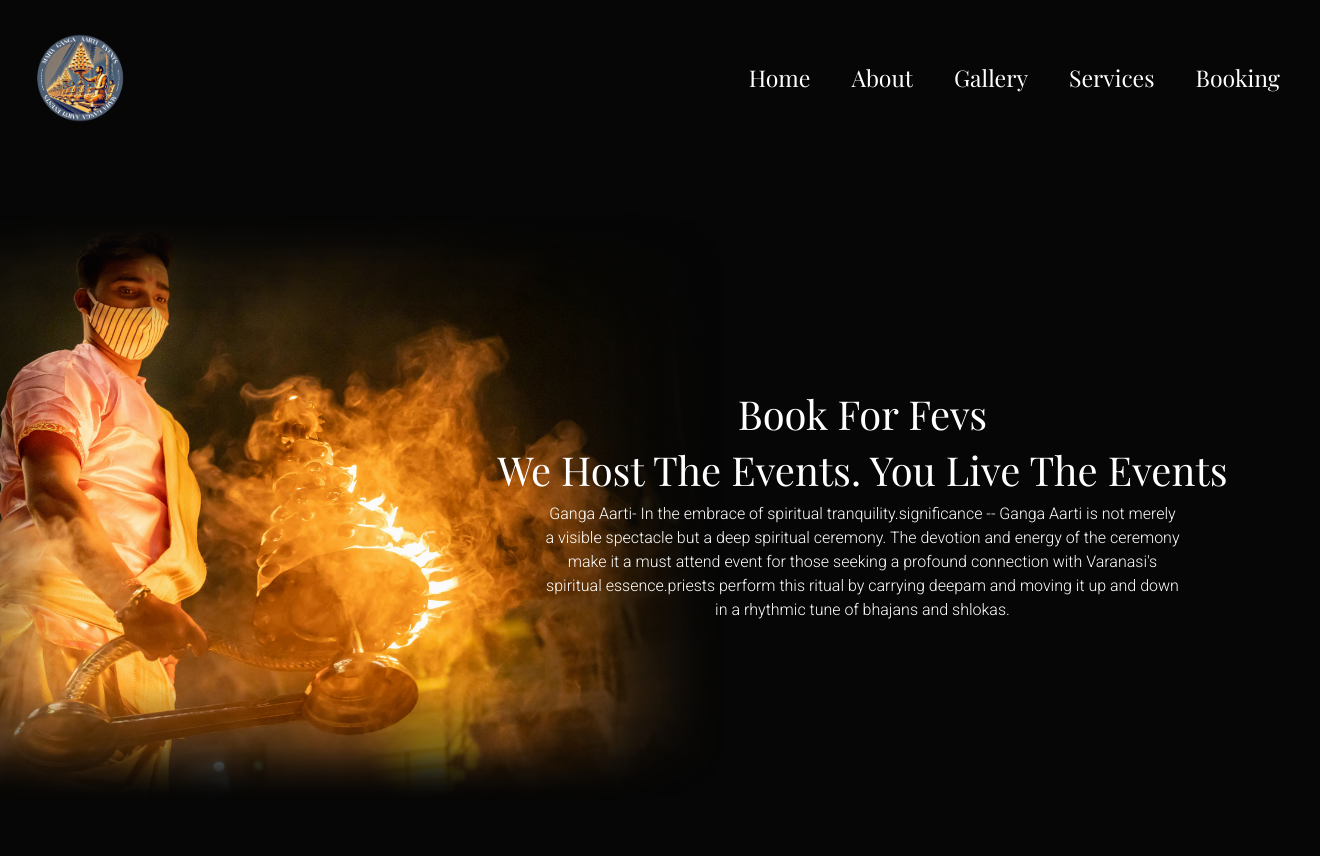
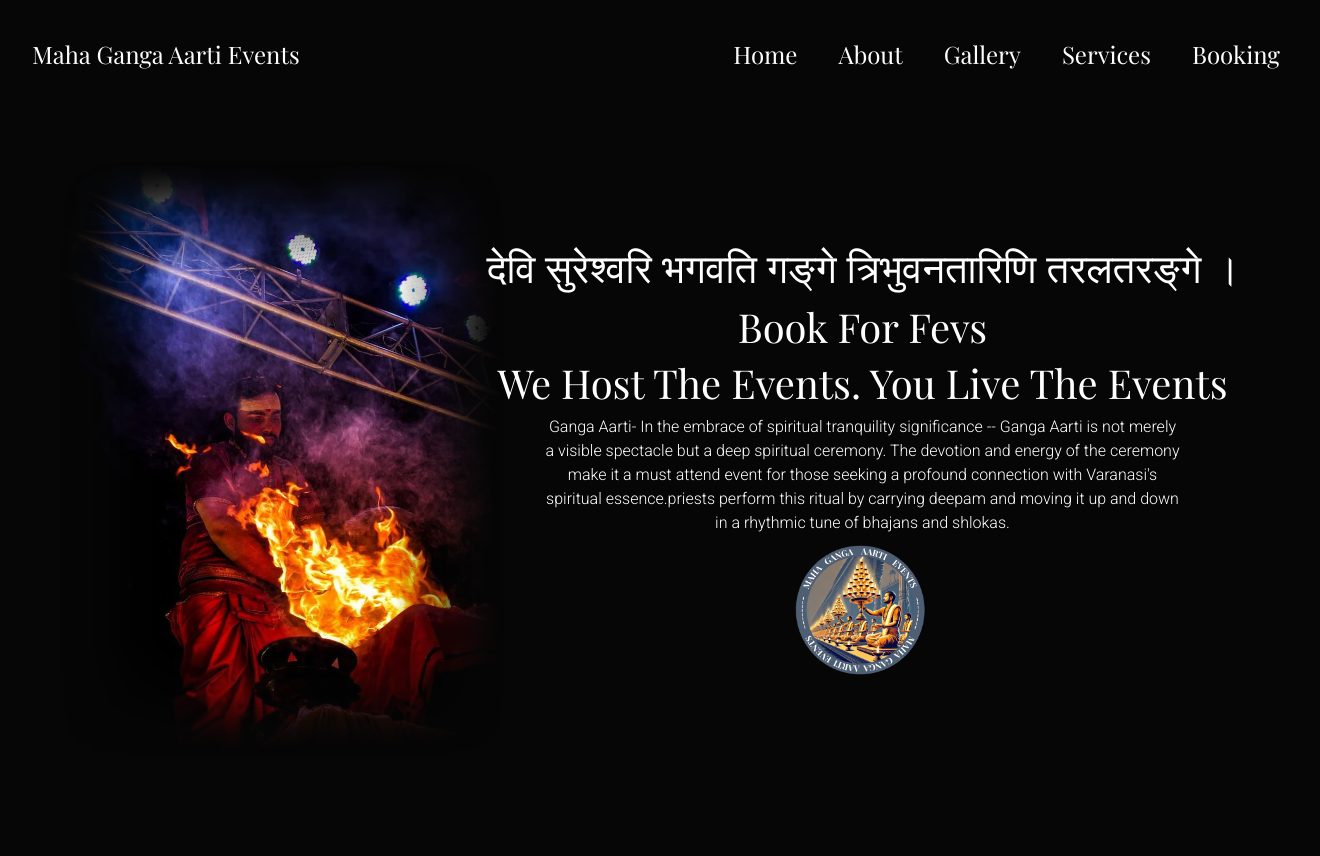
Before and after one commit to shaury-singh/Ganga-Aarti, a Node server app: page / in a window 1320 px wide. Shown: the top 856 px of the page. Run offline with Node 20, Linux system fonts and the light colour scheme; some libraries are stand-ins or nearby versions; some web fonts are replaced.

Commit message:
Final Design Changes

```diff
--- a/app.mjs
+++ b/app.mjs
@@ -3,8 +3,8 @@
 import { dirname } from "path";
 import { fileURLToPath } from "url";
 // import nodemailer from "nodemailer";
-// import { google } from "googleapis";
-// import Mailjet from "node-mailjet";
+import { google } from "googleapis";
+import Mailjet from "node-mailjet";
 
 const app = express();
 const port = 8000;
@@ -60,7 +60,7 @@
 	}
 }
 
-// Example usage for sending a booking confirmation
+// // Example usage for sending a booking confirmation
 app.post("/book-your-aarti", async (req, res) => {
 	const body = req.body;
 
--- a/static/css/classes.css
+++ b/static/css/classes.css
@@ -12,7 +12,7 @@
     font-family: "Playfair Display", serif;
     font-optical-sizing: auto;
     font-style: normal;
-    font-size: larger;
+    font-size: x-large;
     color: white;
     text-decoration: none;
 }
@@ -86,9 +86,17 @@
     width: 200px;
 }
 .logo{
-    width: 100px;
+    width: 150px;
 }
 .j-c{
     display: flex;
     justify-content: center;
 }
+.head-slogan{
+    margin: 12px 10px;
+}
+@media screen and (max-width: 600px){
+    .nav-link{
+        font-size: large;
+    }
+}
--- a/static/css/styles.css
+++ b/static/css/styles.css
@@ -72,6 +72,7 @@
 }
 .right-info p{
     color: white;
+    font-family: "Roboto", sans-serif;
 }
 .heading-event-collection{
     width: 100%;
--- a/views/aboutUs.pug
+++ b/views/aboutUs.pug
@@ -8,14 +8,14 @@
     <link rel="stylesheet" href="../static/css/styles.css">
     <link rel="stylesheet" href="../static/css/about-styles.css">
     <script src="https://kit.fontawesome.com/b8b5d78796.js" crossorigin="anonymous"></script>
-    <title>Book Your Aarti at Weddings, Jaimala and Much More - Maha Ganga Aarti Events</title>
+    <title>Maha Ganga Aarti Events</title>
 </head>
 <body>
     <header>
         <nav class="navbar navbar-dark navbar-expand-lg">
             <div class="container-fluid">
-              <img src="../static/images/main-logo.png" alt=""  class="logo">
-              //- <a class="nav-link navbar-brand" href="#">Maha Ganga Aarti Events</a>
+              //- <img src="../static/images/main-logo.png" alt="" class="logo">
+              <a class="nav-link navbar-brand" href="#">Maha Ganga Aarti Events</a>
               <button class="navbar-toggler" type="button" data-bs-toggle="collapse" data-bs-target="#navbarNav" aria-controls="navbarNav" aria-expanded="false" aria-label="Toggle navigation">
                 //- <i class="navbar-toggler-icon fa-solid fa-bars"></i>
                 <span class="navbar-toggler-icon"></span>
--- a/views/book.pug
+++ b/views/book.pug
@@ -3,7 +3,7 @@
 <head>
     <meta charset="UTF-8">
     <meta name="viewport" content="width=device-width, initial-scale=1.0">
-    <title>Book Your Aarti at Weddings, Jaimala and Much More - Maha Ganga Aarti Events</title>
+    <title>Maha Ganga Aarti Events</title>
 
     <link href="https://cdn.jsdelivr.net/npm/bootstrap@5.3.3/dist/css/bootstrap.min.css" rel="stylesheet" integrity="sha384-QWTKZyjpPEjISv5WaRU9OFeRpok6YctnYmDr5pNlyT2bRjXh0JMhjY6hW+ALEwIH" crossorigin="anonymous">
     <script src="https://kit.fontawesome.com/b8b5d78796.js" crossorigin="anonymous"></script>
@@ -16,8 +16,8 @@
     <header>
         <nav class="navbar navbar-dark navbar-expand-lg">
             <div class="container-fluid">
-              <img src="../static/images/main-logo.png" alt=""  class="logo">
-              //- <a class="nav-link navbar-brand" href="#">Maha Ganga Aarti Events</a>
+              //- <img src="../static/images/main-logo.png" alt="" class="logo">
+              <a class="nav-link navbar-brand" href="#">Maha Ganga Aarti Events</a>
               <button class="navbar-toggler" type="button" data-bs-toggle="collapse" data-bs-target="#navbarNav" aria-controls="navbarNav" aria-expanded="false" aria-label="Toggle navigation">
                 //- <i class="navbar-toggler-icon fa-solid fa-bars"></i>
                 <span class="navbar-toggler-icon"></span>
--- a/views/gallery.pug
+++ b/views/gallery.pug
@@ -8,14 +8,14 @@
     <link rel="stylesheet" href="../static/css/classes.css">
     <link rel="stylesheet" href="../static/css/gallery.css">
     <script src="https://kit.fontawesome.com/b8b5d78796.js" crossorigin="anonymous"></script>
-    <title>Book Your Aarti at Weddings, Jaimala and Much More - Maha Ganga Aarti Events</title>
+    <title>Maha Ganga Aarti Events</title>
 </head>
 <body>
     <header>
         <nav class="navbar navbar-dark navbar-expand-lg">
             <div class="container-fluid">
-              <img src="../static/images/main-logo.png" alt=""  class="logo">
-              //- <a class="nav-link navbar-brand" href="#">Maha Ganga Aarti Events</a>
+              //- <img src="../static/images/main-logo.png" alt="" class="logo">
+              <a class="nav-link navbar-brand" href="#">Maha Ganga Aarti Events</a>
               <button class="navbar-toggler" type="button" data-bs-toggle="collapse" data-bs-target="#navbarNav" aria-controls="navbarNav" aria-expanded="false" aria-label="Toggle navigation">
                 //- <i class="navbar-toggler-icon fa-solid fa-bars"></i>
                 <span class="navbar-toggler-icon"></span>
--- a/views/index.pug
+++ b/views/index.pug
@@ -3,7 +3,8 @@
 <head>
     <meta charset="UTF-8">
     <meta name="viewport" content="width=device-width, initial-scale=1.0">
-    <title>Book Your Aarti at Weddings, Jaimala and Much More - Maha Ganga Aarti Events</title>
+    <link rel="icon" type="image/x-icon" href="../static/images/main-logo.png">
+    <title>Maha Ganga Aarti Events</title>
     <link href="https://cdn.jsdelivr.net/npm/bootstrap@5.2.3/dist/css/bootstrap.min.css" rel="stylesheet" integrity="sha384-rbsA2VBKQhggwzxH7pPCaAqO46MgnOM80zW1RWuH61DGLwZJEdK2Kadq2F9CUG65" crossorigin="anonymous">
     <link rel="stylesheet" href="../static/css/styles.css">
     <link rel="stylesheet" href="../static/css/classes.css">
@@ -13,8 +14,8 @@
     <header>
         <nav class="navbar navbar-dark navbar-expand-lg">
             <div class="container-fluid">
-              <img src="../static/images/main-logo.png" alt=""  class="logo">
-              //- <a class="nav-link navbar-brand" href="#">Maha Ganga Aarti Events</a>
+              //- <img src="../static/images/main-logo.png" alt="" class="logo">
+              <a class="nav-link navbar-brand" href="#">Maha Ganga Aarti Events</a>
               <button class="navbar-toggler" type="button" data-bs-toggle="collapse" data-bs-target="#navbarNav" aria-controls="navbarNav" aria-expanded="false" aria-label="Toggle navigation">
                 //- <i class="navbar-toggler-icon fa-solid fa-bars"></i>
                 <span class="navbar-toggler-icon"></span>
@@ -66,14 +67,18 @@
     <main>
         <div class="hero-section">
             <div class="left-side-img">
-                <img src="/static/images/aarti.jpg" alt="">
+                <img src="/static/images/aarti_alt.jpg" alt="/static/images/aarti.jpg">
             </div>
-            <div class="right-info">
+            <div class="right-info justify-center">
+                <h1 class="head-slogan">देवि सुरेश्वरि भगवति गङ्गे त्रिभुवनतारिणि तरलतरङ्गे ।</h1>
                 <h1 class="static" id="word">Book For </h1>
                 <h1>We Host The Events. You Live The Events</h1>
-                <p>Ganga Aarti- In the embrace of spiritual tranquility.
+                <p>Ganga Aarti- In the embrace of spiritual tranquility
                 Spiritual significance --  Ganga Aarti is not merely a visible spectacle but a deep spiritual ceremony. The devotion and energy of the ceremony make it a must attend event for those seeking a profound connection with Varanasi's spiritual essence.
                 Several priests perform this ritual by carrying deepam and moving it up and down in a rhythmic tune of bhajans and shlokas.</p>
+                <div>
+                    <img src="../static/images/main-logo.png" alt="" class="logo">
+                </div>
             </div>
         </div>
         <div class="event-collection">
--- a/views/services.pug
+++ b/views/services.pug
@@ -8,14 +8,14 @@
     <link rel="stylesheet" href="../static/css/service_style.css">
     <link rel="stylesheet" href="../static/css/classes.css">
     <script src="https://kit.fontawesome.com/b8b5d78796.js" crossorigin="anonymous"></script>
-    <title>Book Your Aarti at Weddings, Jaimala and Much More - Maha Ganga Aarti Events</title>
+    <title>Maha Ganga Aarti Events</title>
 </head>
 <body>
     <header>
         <nav class="navbar navbar-dark navbar-expand-lg">
             <div class="container-fluid">
-              <img src="../static/images/main-logo.png" alt=""  class="logo">
-              //- <a class="nav-link navbar-brand" href="#">Maha Ganga Aarti Events</a>
+              //- <img src="../static/images/main-logo.png" alt="" class="logo">
+              <a class="nav-link navbar-brand" href="#">Maha Ganga Aarti Events</a>
               <button class="navbar-toggler" type="button" data-bs-toggle="collapse" data-bs-target="#navbarNav" aria-controls="navbarNav" aria-expanded="false" aria-label="Toggle navigation">
                 //- <i class="navbar-toggler-icon fa-solid fa-bars"></i>
                 <span class="navbar-toggler-icon"></span>
--- a/views/success.pug
+++ b/views/success.pug
@@ -3,7 +3,7 @@
 <head>
     <meta charset="UTF-8">
     <meta name="viewport" content="width=device-width, initial-scale=1.0">
-    <title>Document</title>
+    <title>Maha Ganga Aarti Events</title>
     <link href="https://cdn.jsdelivr.net/npm/bootstrap@5.2.3/dist/css/bootstrap.min.css" rel="stylesheet" integrity="sha384-rbsA2VBKQhggwzxH7pPCaAqO46MgnOM80zW1RWuH61DGLwZJEdK2Kadq2F9CUG65" crossorigin="anonymous">
     <link rel="stylesheet" href="../static/css/styles.css">
     <link rel="stylesheet" href="../static/css/classes.css">
@@ -13,8 +13,8 @@
     <header>
         <nav class="navbar navbar-dark navbar-expand-lg">
             <div class="container-fluid">
-              <img src="../static/images/main-logo.png" alt=""  class="logo">
-              //- <a class="nav-link navbar-brand" href="#">Maha Ganga Aarti Events</a>
+              //- <img src="../static/images/main-logo.png" alt="" class="logo">
+              <a class="nav-link navbar-brand" href="#">Maha Ganga Aarti Events</a>
               <button class="navbar-toggler" type="button" data-bs-toggle="collapse" data-bs-target="#navbarNav" aria-controls="navbarNav" aria-expanded="false" aria-label="Toggle navigation">
                 //- <i class="navbar-toggler-icon fa-solid fa-bars"></i>
                 <span class="navbar-toggler-icon"></span>
```
Also changed, not shown: static/images/aarti_alt.jpg (added).
